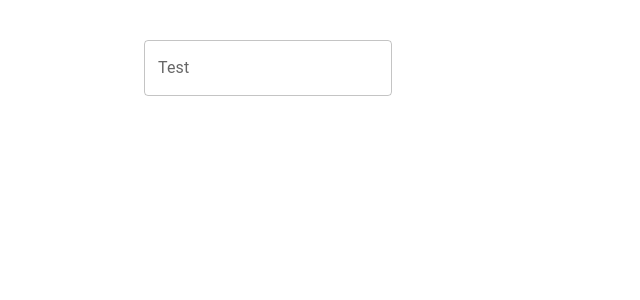
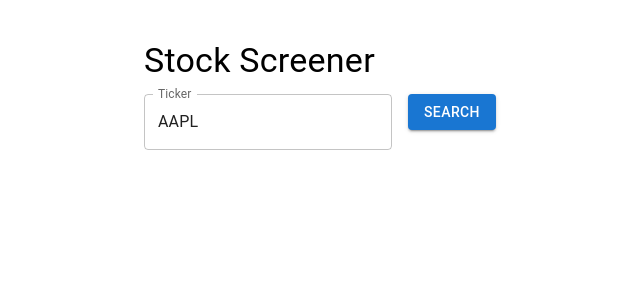
Before and after one commit to jhjahren96/stock-screener, a React (Create React App) app in the folder frontend/: page / in a window 1280 px wide. Shown: the top 300 px of the page, without its empty margins (220-860 px from the left). Built offline with nearby package versions, Linux system fonts and the light colour scheme.

Commit message:
Reverted to the non-test container

```diff
--- a/frontend/src/App.tsx
+++ b/frontend/src/App.tsx
@@ -43,7 +43,37 @@ function App() {
 
   return (
     <Container maxWidth="sm" style={{ marginTop: 40 }}>
-      <TestInput />
+            <Typography variant="h4" gutterBottom>Stock Screener</Typography>
+      <TextField
+        label="Ticker"
+        value={ticker}
+        onChange={e => setTicker(e.target.value.toUpperCase())}
+        style={{ marginRight: 16 }}
+      />
+      <Button variant="contained" onClick={fetchStock} disabled={loading}>
+        Search
+      </Button>
+      {loading && <CircularProgress style={{ marginTop: 20 }} />}
+      {error && <Typography color="error" style={{ marginTop: 20 }}>{error}</Typography>}
+      {data && (
+        <Card style={{ marginTop: 30 }}>
+          <CardContent>
+            <Typography variant="h5">{data.shortName} ({data.ticker})</Typography>
+            <Typography>Current Price: ${data.currentPrice}</Typography>
+            <Typography>Previous Close: ${data.previousClose}</Typography>
+            <Typography>Open: ${data.open}</Typography>
+            <Typography>Day High: ${data.dayHigh}</Typography>
+            <Typography>Day Low: ${data.dayLow}</Typography>
+            <Typography>Volume: {data.volume?.toLocaleString()}</Typography>
+            <Typography>Market Cap: ${data.marketCap?.toLocaleString()}</Typography>
+            <Typography>Trailing P/E: {data.trailingPE}</Typography>
+            <Typography>Forward P/E: {data.forwardPE}</Typography>
+            <Typography>Dividend Yield: {data.dividendYield}</Typography>
+            <Typography>Sector: {data.sector}</Typography>
+            <Typography>Industry: {data.industry}</Typography>
+          </CardContent>
+        </Card>
+      )}
     </Container>
   );
 }
```
